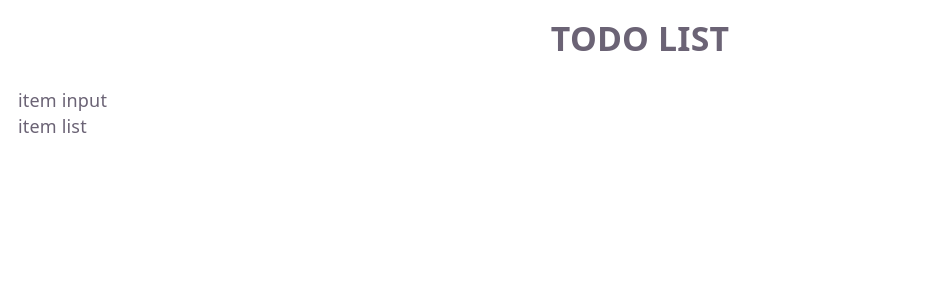
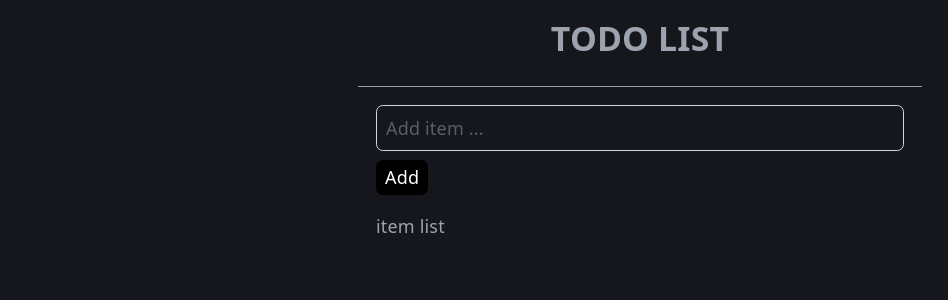
Before and after one commit to Mohamed-Ashraf186/small-practice-projects, a React (Vite) app: page / in a window 1280 px wide. Shown: the top 300 px of the page, without its empty margins (0-948 px from the left). Built offline with nearby package versions, Linux system fonts and the light colour scheme.

Commit message:
Implement basic TODO list functionality with item input and display; update styles and dependencies

```diff
--- a/src/App.jsx
+++ b/src/App.jsx
@@ -1,14 +1,27 @@
+import { useState } from "react";
 import ItemInput from "./ItemInput";
 import ItemList from "./ItemList";
 function App() {
+
+  const [items,setItems] = useState([]);
+
+
+  console.log(items);
+  const addItem = (item)=>{
+    setItems(items=> [...items,item]);
+  }
+
   return (
-    <div className="App justify-center p-4">
-      <h1 className="text-3xl font-bold border-b w-full text-center pb-6 border-white">
+    <div className="App justify-center p-4 max-w-[600px] mx-auto">
+
+      <h1 className="text-3xl font-bold border-b w-full text-center pb-6 border-gray-400">
         TODO LIST
       </h1>
 
-      <ItemInput />
-      <ItemList />
+      <div className="flex flex-col gap-4 p-4">
+        <ItemInput onAddItem={addItem} />
+        <ItemList />
+      </div>
     </div>
   );
 }
--- a/src/ItemInput.jsx
+++ b/src/ItemInput.jsx
@@ -1,3 +1,21 @@
-export default function ItemInput() {
-  return <div className="item-input">item input</div>;
+import { useState } from "react";
+
+export default function ItemInput({onAddItem}) {
+  const [inputValue,setInputValue] = useState("")
+
+  const handleSubmit = (e)=>{
+    e.preventDefault()
+    const trimmed = inputValue.trim();
+    if (!trimmed) return;
+
+    const item = {id: crypto.randomUUID(), text: trimmed, done: false}
+    onAddItem(item);
+    setInputValue("");
+  }
+  return (
+    <form onSubmit={handleSubmit} className="item-input flex flex-col">
+      <input value={inputValue} onChange={e=> setInputValue(e.target.value)} type="text" placeholder="Add item ..." className="p-2 rounded-md border border-gray-300"/>
+      <button className="mr-auto mt-2 bg-black text-white py-1 px-2 rounded-md hover:bg-gray-700 transition-colors cursor-pointer">Add</button>
+    </form>
+  );
 }
--- a/src/index.css
+++ b/src/index.css
@@ -32,7 +32,7 @@
   }
 }
 
-@media (prefers-color-scheme: dark) {
+@media (prefers-color-scheme: light) {
   :root {
     --text: #9ca3af;
     --text-h: #f3f4f6;
```
Also changed, not shown: 1 other file (tests, documents, lock files or other folders).
